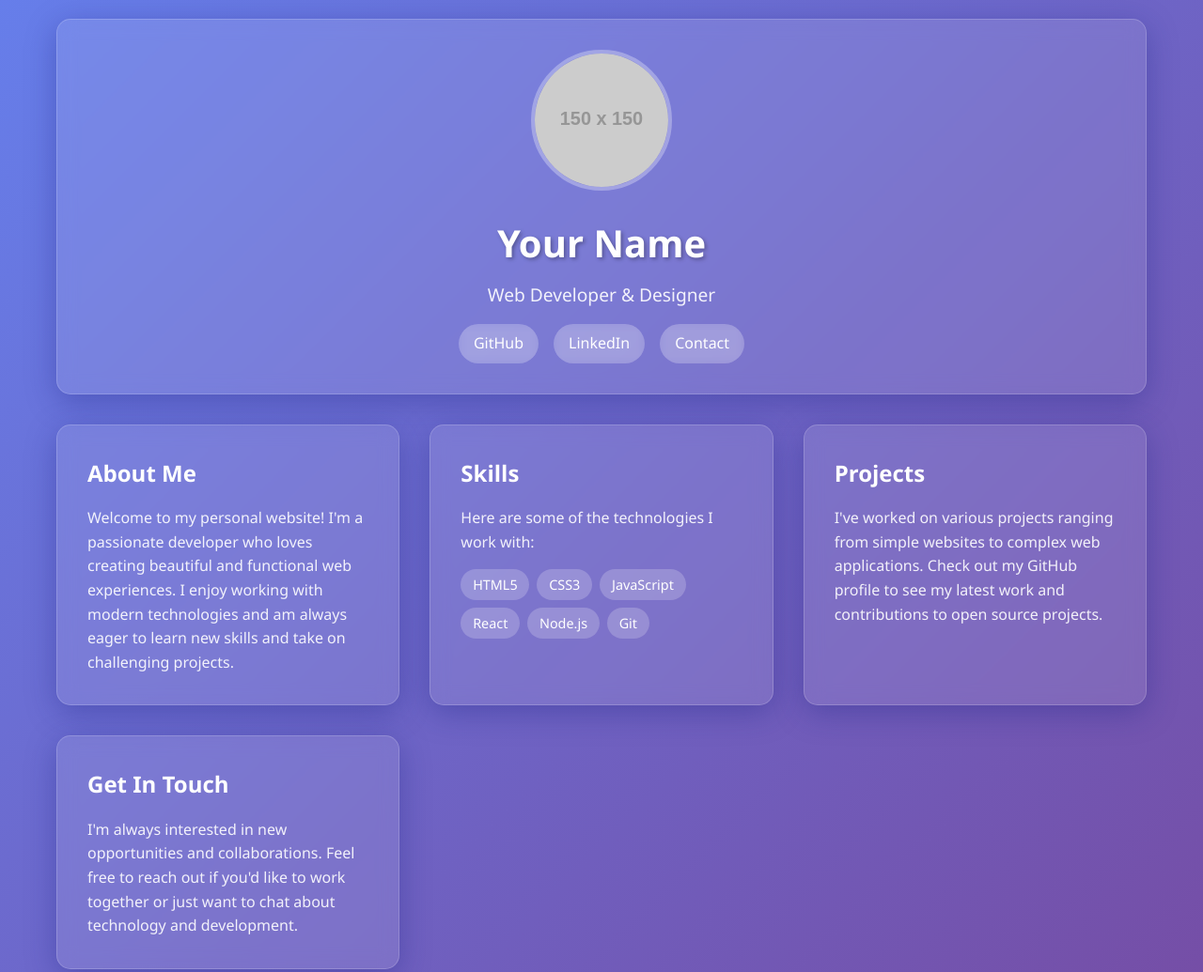
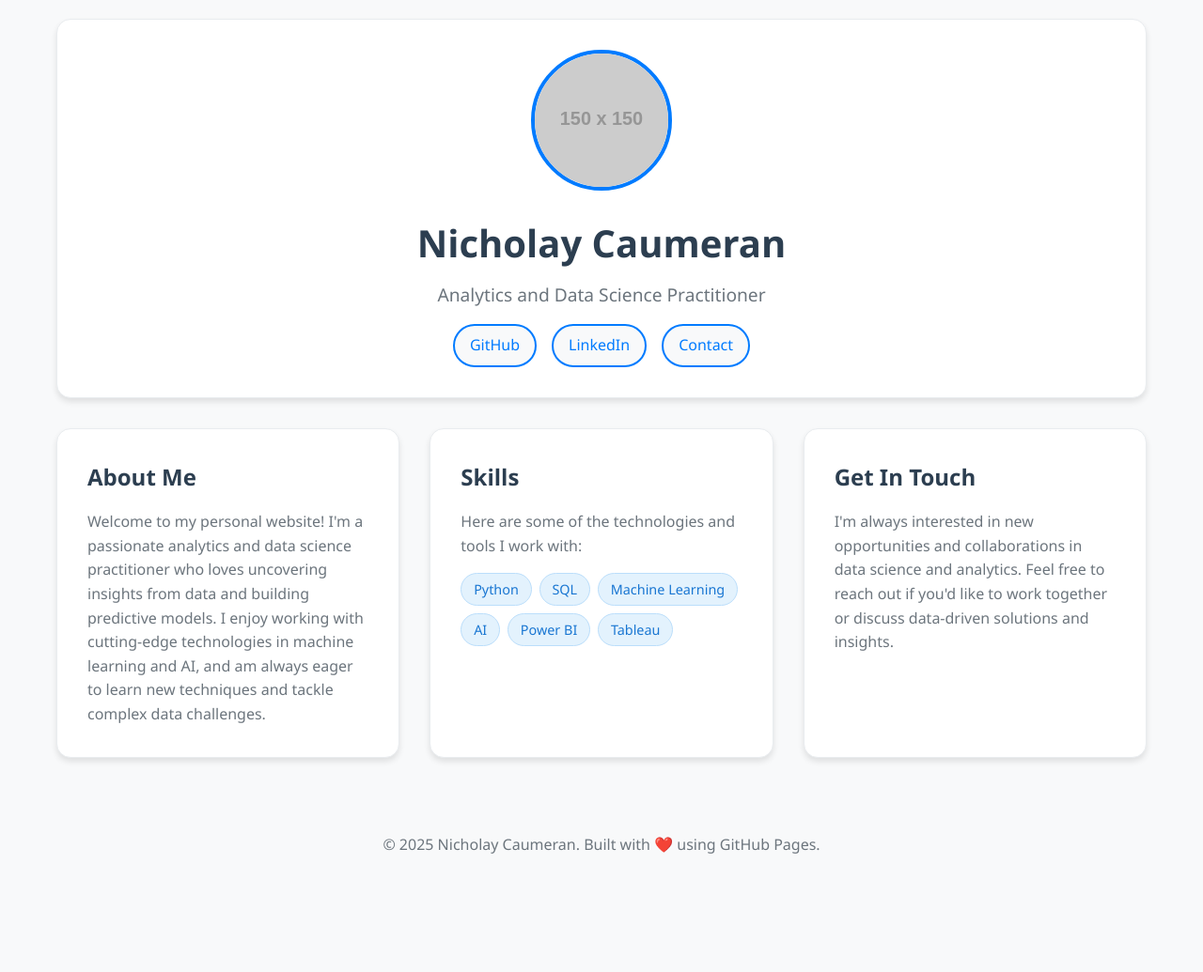
Before and after one commit to nicholaycaumeran/nicholaycaumeran.github.io, a plain HTML site: page index.html in a window 1280 px wide. Shown: the top 1035 px of the page at 94% size. After the commit the page ends 964 px from the top, so only its background shows below. Drawn offline with Linux system fonts and the light colour scheme; placeholder pictures from the web are drawn by us.

Commit message:
Update index.html

```diff
--- a/index.html
+++ b/index.html
@@ -15,7 +15,7 @@
             font-family: 'Segoe UI', Tahoma, Geneva, Verdana, sans-serif;
             line-height: 1.6;
             color: #333;
-            background: linear-gradient(135deg, #667eea 0%, #764ba2 100%);
+            background: #f8f9fa;
             min-height: 100vh;
         }
 
@@ -26,34 +26,32 @@
         }
 
         header {
-            background: rgba(255, 255, 255, 0.1);
-            backdrop-filter: blur(10px);
+            background: white;
             border-radius: 15px;
             padding: 2rem;
             text-align: center;
             margin-bottom: 2rem;
-            box-shadow: 0 8px 32px rgba(31, 38, 135, 0.37);
-            border: 1px solid rgba(255, 255, 255, 0.18);
+            box-shadow: 0 4px 6px rgba(0, 0, 0, 0.1);
+            border: 1px solid #e9ecef;
         }
 
         .profile-img {
             width: 150px;
             height: 150px;
             border-radius: 50%;
-            border: 4px solid rgba(255, 255, 255, 0.3);
+            border: 4px solid #007bff;
             margin-bottom: 1rem;
             object-fit: cover;
         }
 
         h1 {
-            color: white;
+            color: #2c3e50;
             font-size: 2.5rem;
             margin-bottom: 0.5rem;
-            text-shadow: 2px 2px 4px rgba(0, 0, 0, 0.3);
         }
 
         .subtitle {
-            color: rgba(255, 255, 255, 0.9);
+            color: #6c757d;
             font-size: 1.2rem;
             margin-bottom: 1rem;
         }
@@ -66,34 +64,34 @@
         }
 
         .social-links a {
-            color: white;
+            color: #007bff;
             text-decoration: none;
             padding: 0.5rem 1rem;
-            background: rgba(255, 255, 255, 0.2);
+            background: #f8f9fa;
+            border: 2px solid #007bff;
             border-radius: 25px;
             transition: all 0.3s ease;
-            backdrop-filter: blur(5px);
         }
 
         .social-links a:hover {
-            background: rgba(255, 255, 255, 0.3);
+            background: #007bff;
+            color: white;
             transform: translateY(-2px);
         }
 
         .content {
             display: grid;
-            grid-template-columns: repeat(auto-fit, minmax(300px, 1fr));
+            grid-template-columns: repeat(auto-fit, minmax(350px, 1fr));
             gap: 2rem;
             margin-bottom: 2rem;
         }
 
         .card {
-            background: rgba(255, 255, 255, 0.1);
-            backdrop-filter: blur(10px);
+            background: white;
             border-radius: 15px;
             padding: 2rem;
-            box-shadow: 0 8px 32px rgba(31, 38, 135, 0.37);
-            border: 1px solid rgba(255, 255, 255, 0.18);
+            box-shadow: 0 4px 6px rgba(0, 0, 0, 0.1);
+            border: 1px solid #e9ecef;
             transition: transform 0.3s ease;
         }
 
@@ -102,13 +100,13 @@
         }
 
         .card h2 {
-            color: white;
+            color: #2c3e50;
             margin-bottom: 1rem;
             font-size: 1.5rem;
         }
 
         .card p {
-            color: rgba(255, 255, 255, 0.9);
+            color: #6c757d;
             line-height: 1.6;
         }
 
@@ -120,16 +118,17 @@
         }
 
         .skill-tag {
-            background: rgba(255, 255, 255, 0.2);
-            color: white;
+            background: #e3f2fd;
+            color: #1976d2;
             padding: 0.3rem 0.8rem;
             border-radius: 20px;
             font-size: 0.9rem;
+            border: 1px solid #bbdefb;
         }
 
         footer {
             text-align: center;
-            color: rgba(255, 255, 255, 0.7);
+            color: #6c757d;
             margin-top: 3rem;
             padding: 2rem;
         }
@@ -154,8 +153,8 @@
         <header>
             <!-- Replace with your photo or remove the img tag -->
             <img src="https://via.placeholder.com/150" alt="Your Name" class="profile-img">
-            <h1>Your Name</h1>
-            <p class="subtitle">Web Developer & Designer</p>
+            <h1>Nicholay Caumeran</h1>
+            <p class="subtitle">Analytics and Data Science Practitioner</p>
             <div class="social-links">
                 <a href="https://github.com/yourusername" target="_blank">GitHub</a>
                 <a href="https://linkedin.com/in/yourprofile" target="_blank">LinkedIn</a>
@@ -167,46 +166,38 @@
             <div class="card">
                 <h2>About Me</h2>
                 <p>
-                    Welcome to my personal website! I'm a passionate developer who loves creating
-                    beautiful and functional web experiences. I enjoy working with modern technologies
-                    and am always eager to learn new skills and take on challenging projects.
+                    Welcome to my personal website! I'm a passionate analytics and data science practitioner
+                    who loves uncovering insights from data and building predictive models. I enjoy working
+                    with cutting-edge technologies in machine learning and AI, and am always eager to learn
+                    new techniques and tackle complex data challenges.
                 </p>
             </div>
 
             <div class="card">
                 <h2>Skills</h2>
-                <p>Here are some of the technologies I work with:</p>
+                <p>Here are some of the technologies and tools I work with:</p>
                 <div class="skills">
-                    <span class="skill-tag">HTML5</span>
-                    <span class="skill-tag">CSS3</span>
-                    <span class="skill-tag">JavaScript</span>
-                    <span class="skill-tag">React</span>
-                    <span class="skill-tag">Node.js</span>
-                    <span class="skill-tag">Git</span>
+                    <span class="skill-tag">Python</span>
+                    <span class="skill-tag">SQL</span>
+                    <span class="skill-tag">Machine Learning</span>
+                    <span class="skill-tag">AI</span>
+                    <span class="skill-tag">Power BI</span>
+                    <span class="skill-tag">Tableau</span>
                 </div>
-            </div>
-
-            <div class="card">
-                <h2>Projects</h2>
-                <p>
-                    I've worked on various projects ranging from simple websites to complex
-                    web applications. Check out my GitHub profile to see my latest work and
-                    contributions to open source projects.
-                </p>
             </div>
 
             <div class="card">
                 <h2>Get In Touch</h2>
                 <p>
-                    I'm always interested in new opportunities and collaborations.
-                    Feel free to reach out if you'd like to work together or just want to chat
-                    about technology and development.
+                    I'm always interested in new opportunities and collaborations in data science and analytics.
+                    Feel free to reach out if you'd like to work together or discuss data-driven solutions
+                    and insights.
                 </p>
             </div>
         </div>
 
         <footer>
-            <p>&copy; 2025 Your Name. Built with ❤️ using GitHub Pages.</p>
+            <p>&copy; 2025 Nicholay Caumeran. Built with ❤️ using GitHub Pages.</p>
         </footer>
     </div>
 
```
